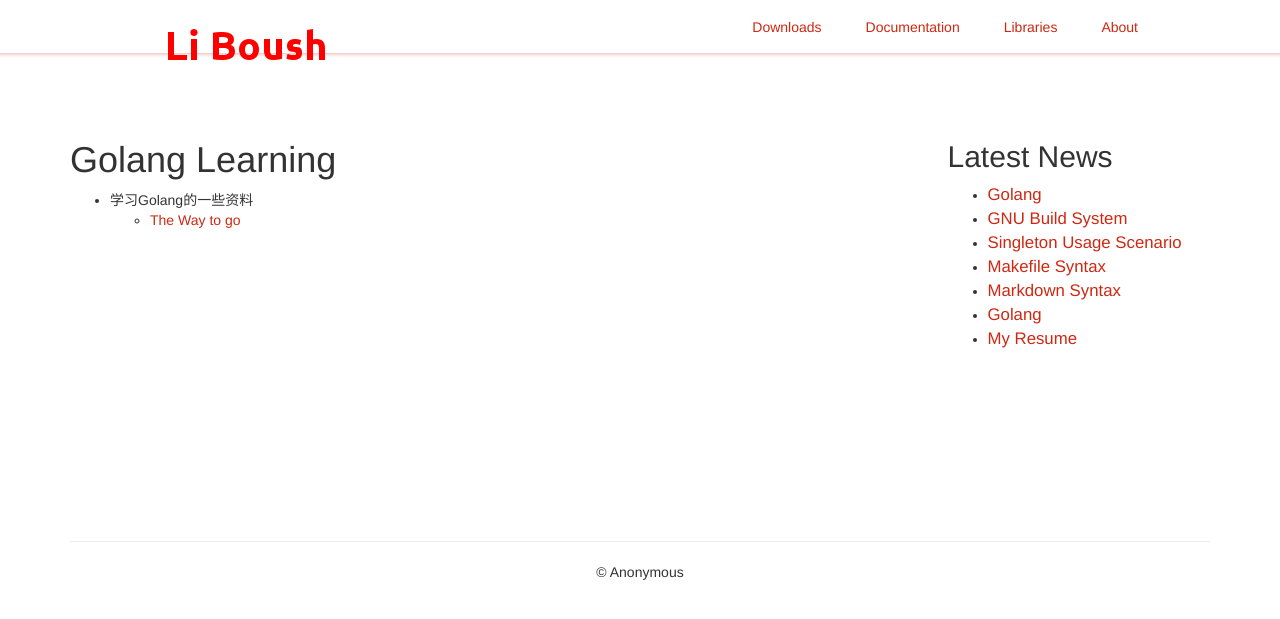
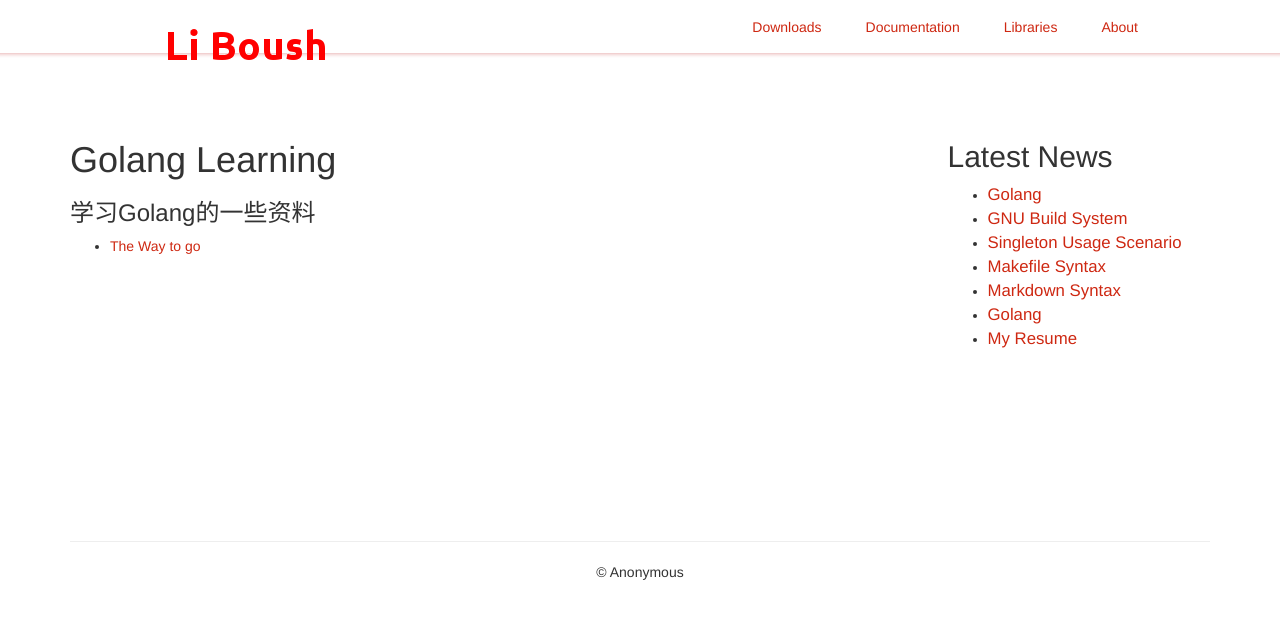
Before and after one commit to liboshi/liboshi.github.com, a Jekyll site: the page built from _posts/2016-11-27-golang.md, in a window 1280 px wide. Shown: the top 619 px of the page. Built offline with Jekyll 4.4.1, drawn with Linux system fonts in a browser that asks for light colours; nearby versions of some CDN libraries; comment, search, counter and statistics services are not loaded.

Commit message:
o Update.

```diff
--- a/_posts/2016-11-27-golang.md
+++ b/_posts/2016-11-27-golang.md
@@ -6,5 +6,5 @@ title: Golang
 Golang Learning
 ===============
 
-*   学习Golang的一些资料
-    * [The Way to go](https://github.com/Unknwon/the-way-to-go_ZH_CN/)
+### 学习Golang的一些资料
+* [The Way to go](https://github.com/Unknwon/the-way-to-go_ZH_CN/)
```
